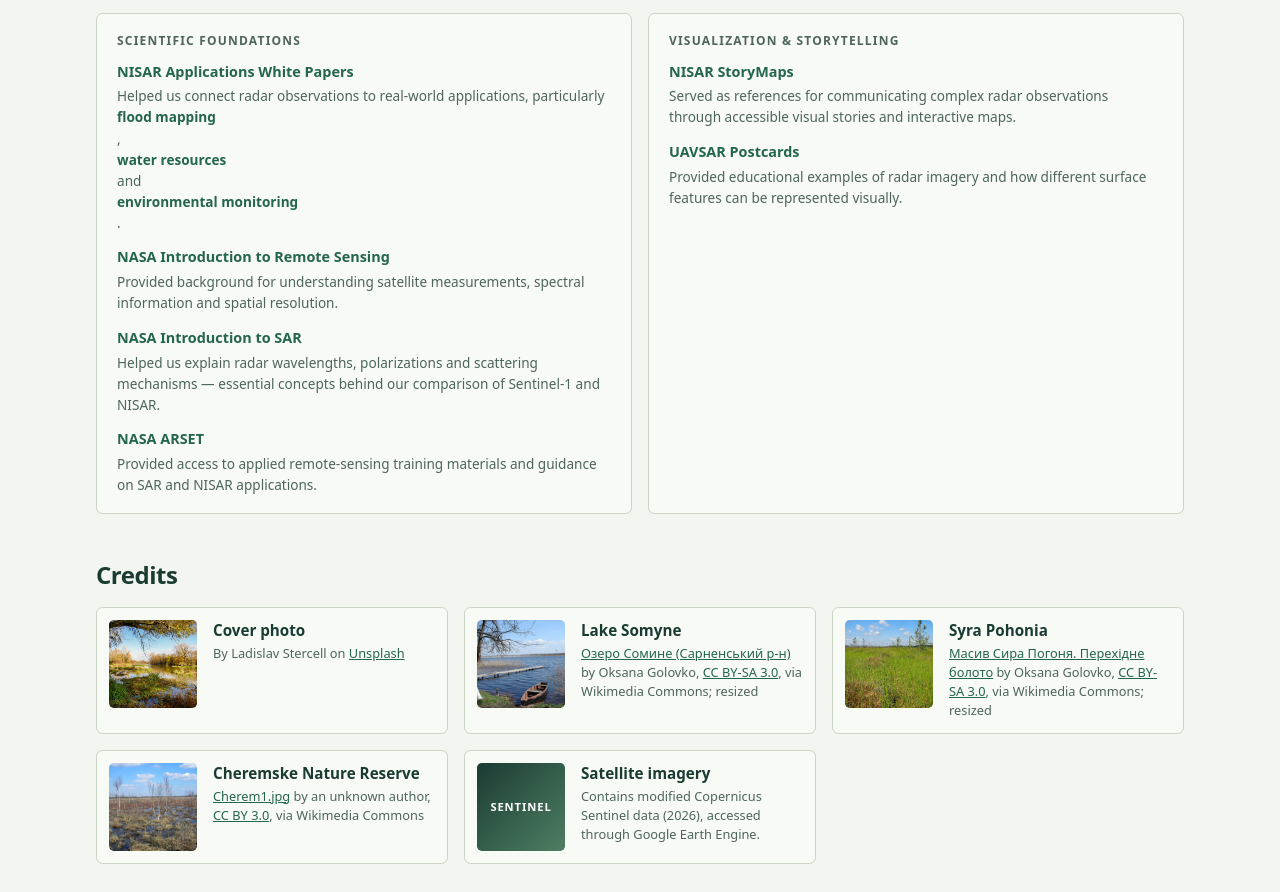
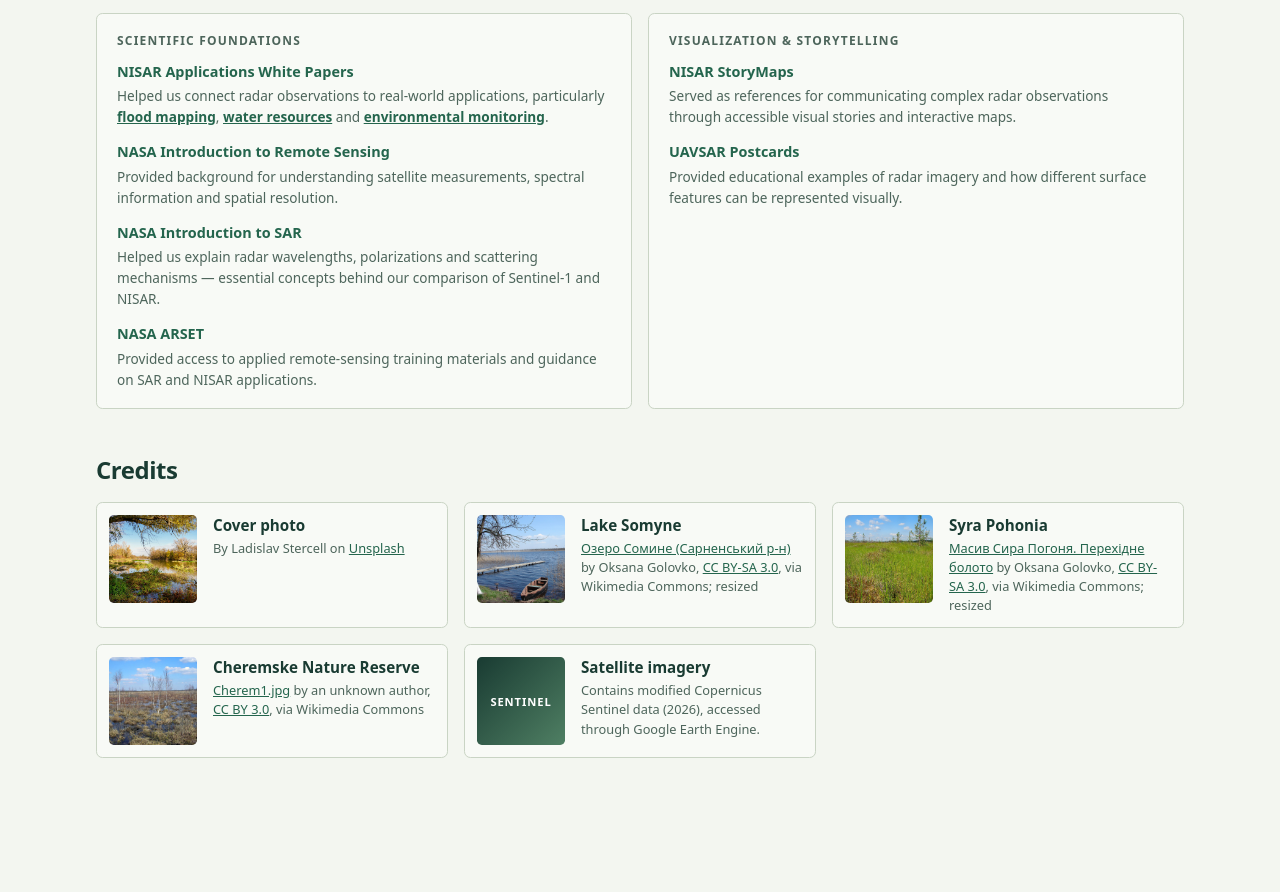
Before and after one commit to oleksastepaniuk/BogSignal, a website built with Vite: page web/index.html in a window 1280 px wide. Shown: the part 7733-8625 px from the top of the page. After the commit the page ends 8519 px from the top, so only its background shows below. Built offline with nearby package versions, Linux system fonts and the light colour scheme; files whose address does not match are found by name.

Commit message:
Keep white paper topic links inline

```diff
--- a/web/src/style.css
+++ b/web/src/style.css
@@ -216,7 +216,8 @@ td small,th small { display:block; font-size:.75rem; font-weight:400; white-spac
 /* Further reading: link title over a short muted description. */
 .cred-card .link-list { padding:0; list-style:none; }
 .cred-card .link-list li + li { margin-top:.85rem; }
-.link-list a { display:block; font-weight:600; text-decoration:none; }
+.link-list > li > a { display:block; font-weight:600; text-decoration:none; }
+.link-list span a { display:inline; font-weight:600; text-decoration:underline; }
 .link-list span { display:block; margin-top:.15rem; font-size:.85rem; color:#4d655b; }
 .cred-card .card-note { margin-top:1rem; padding-top:.75rem; border-top:1px dashed #c9d4c4; font-size:.8rem; color:#4d655b; }
 
```
